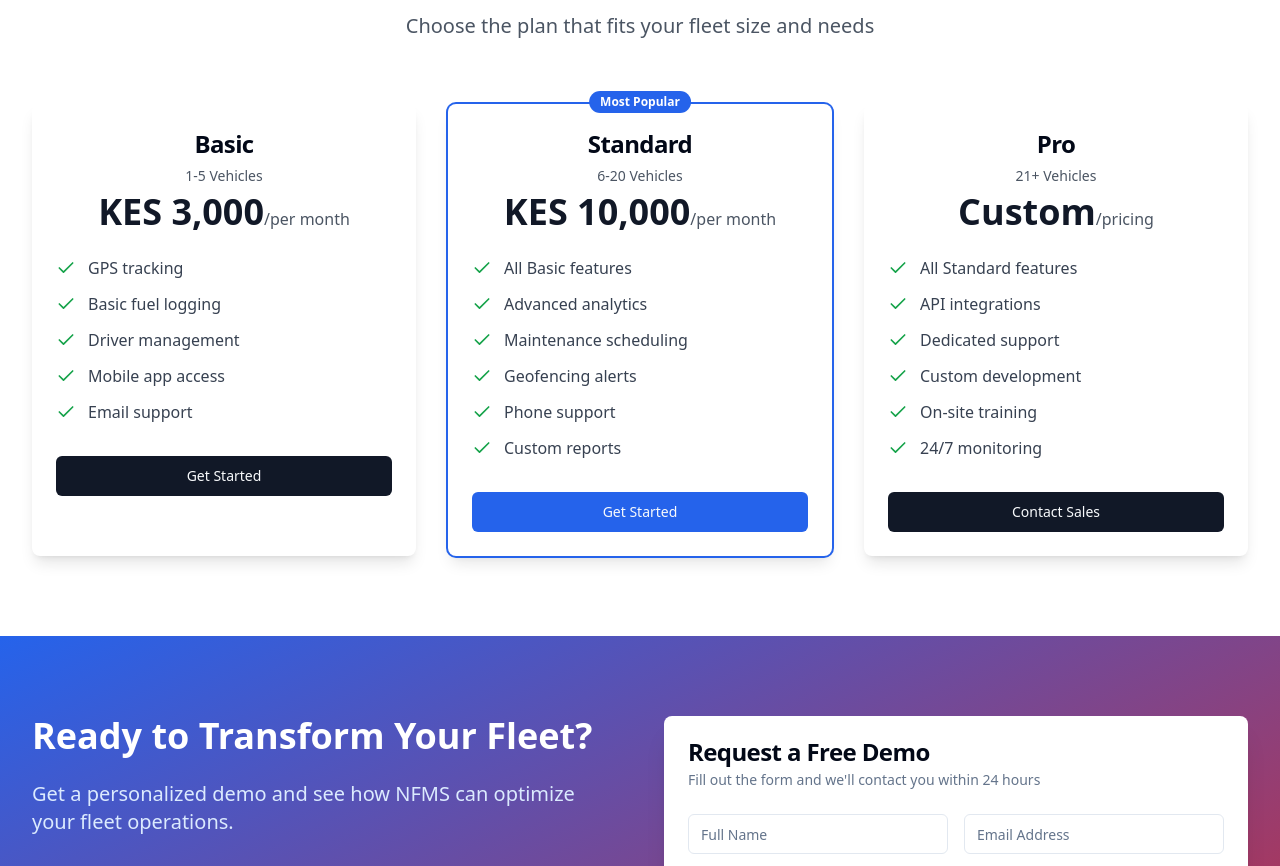
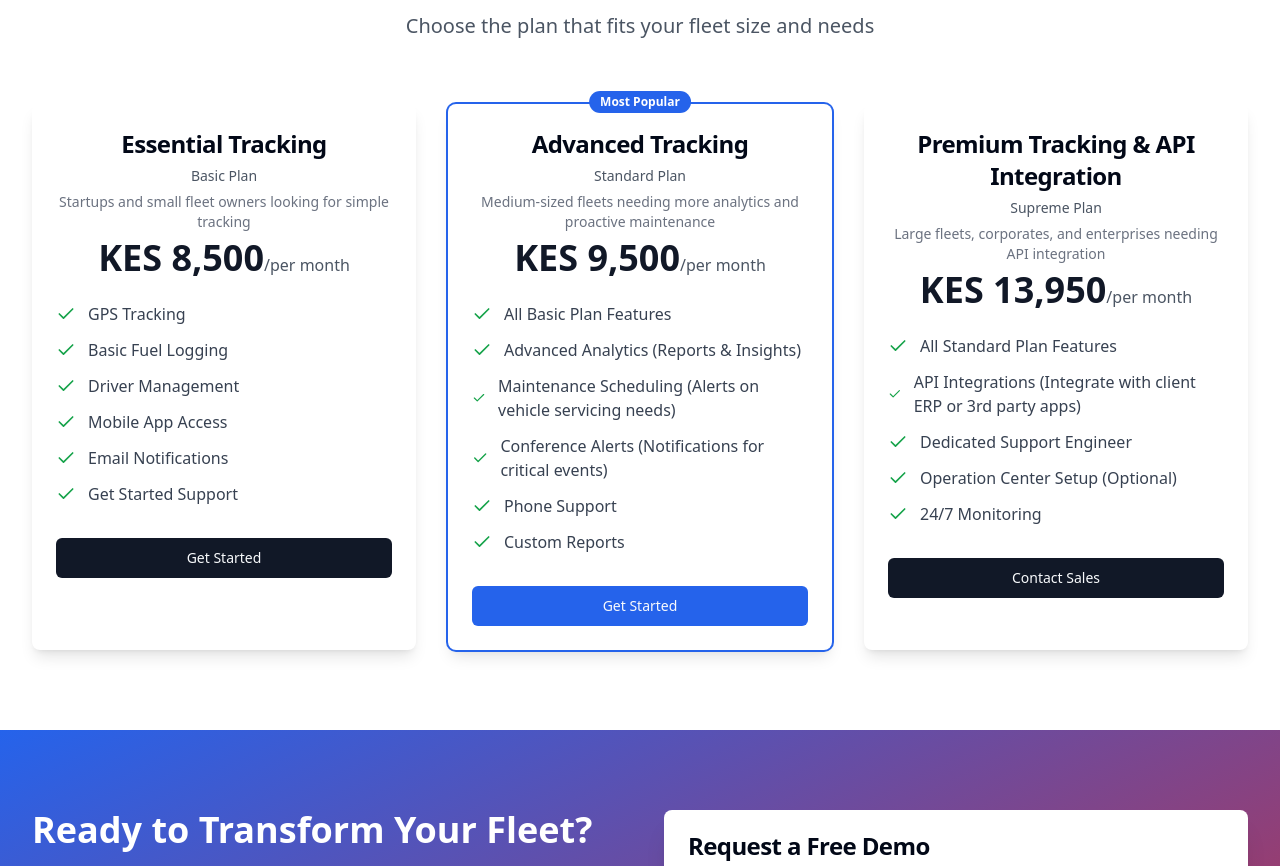
Before and after one commit to Noorcom-Network-NNL/kenya-fleet-control, a React (Vite) app: page / in a window 1280 px wide. Shown: the part 2686-3552 px from the top of the page. Built offline with nearby package versions, Linux system fonts and the light colour scheme.

Commit message:
Update pricing plans
Update pricing plans with new features and prices.

```diff
--- a/src/components/sections/PricingSection.tsx
+++ b/src/components/sections/PricingSection.tsx
@@ -8,46 +8,49 @@ import { Check } from 'lucide-react';
 const PricingSection: React.FC = () => {
   const pricingPlans = [
     {
-      name: "Basic",
-      vehicles: "1-5 Vehicles",
-      price: "KES 3,000",
+      name: "Essential Tracking",
+      subtitle: "Basic Plan",
+      price: "KES 8,500",
       period: "per month",
+      target: "Startups and small fleet owners looking for simple tracking",
       features: [
-        "GPS tracking",
-        "Basic fuel logging",
-        "Driver management",
-        "Mobile app access",
-        "Email support"
+        "GPS Tracking",
+        "Basic Fuel Logging",
+        "Driver Management",
+        "Mobile App Access",
+        "Email Notifications",
+        "Get Started Support"
       ],
       popular: false
     },
     {
-      name: "Standard",
-      vehicles: "6-20 Vehicles",
-      price: "KES 10,000",
+      name: "Advanced Tracking",
+      subtitle: "Standard Plan",
+      price: "KES 9,500",
       period: "per month",
+      target: "Medium-sized fleets needing more analytics and proactive maintenance",
       features: [
-        "All Basic features",
-        "Advanced analytics",
-        "Maintenance scheduling",
-        "Geofencing alerts",
-        "Phone support",
-        "Custom reports"
+        "All Basic Plan Features",
+        "Advanced Analytics (Reports & Insights)",
+        "Maintenance Scheduling (Alerts on vehicle servicing needs)",
+        "Conference Alerts (Notifications for critical events)",
+        "Phone Support",
+        "Custom Reports"
       ],
       popular: true
     },
     {
-      name: "Pro",
-      vehicles: "21+ Vehicles",
-      price: "Custom",
-      period: "pricing",
+      name: "Premium Tracking & API Integration",
+      subtitle: "Supreme Plan",
+      price: "KES 13,950",
+      period: "per month",
+      target: "Large fleets, corporates, and enterprises needing API integration",
       features: [
-        "All Standard features",
-        "API integrations",
-        "Dedicated support",
-        "Custom development",
-        "On-site training",
-        "24/7 monitoring"
+        "All Standard Plan Features",
+        "API Integrations (Integrate with client ERP or 3rd party apps)",
+        "Dedicated Support Engineer",
+        "Operation Center Setup (Optional)",
+        "24/7 Monitoring"
       ],
       popular: false
     }
@@ -75,7 +78,8 @@ const PricingSection: React.FC = () => {
               )}
               <CardHeader className="text-center">
                 <CardTitle className="text-2xl font-bold">{plan.name}</CardTitle>
-                <CardDescription className="text-gray-600">{plan.vehicles}</CardDescription>
+                <CardDescription className="text-gray-600 mb-2">{plan.subtitle}</CardDescription>
+                <p className="text-sm text-gray-500 mb-4">{plan.target}</p>
                 <div className="mt-4">
                   <span className="text-4xl font-bold text-gray-900">{plan.price}</span>
                   <span className="text-gray-600">/{plan.period}</span>
@@ -93,7 +97,7 @@ const PricingSection: React.FC = () => {
                 <Button
                   className={`w-full ${plan.popular ? 'bg-blue-600 hover:bg-blue-700' : 'bg-gray-900 hover:bg-gray-800'}`}
                 >
-                  {plan.name === "Pro" ? "Contact Sales" : "Get Started"}
+                  {plan.subtitle === "Supreme Plan" ? "Contact Sales" : "Get Started"}
                 </Button>
               </CardContent>
             </Card>
```
